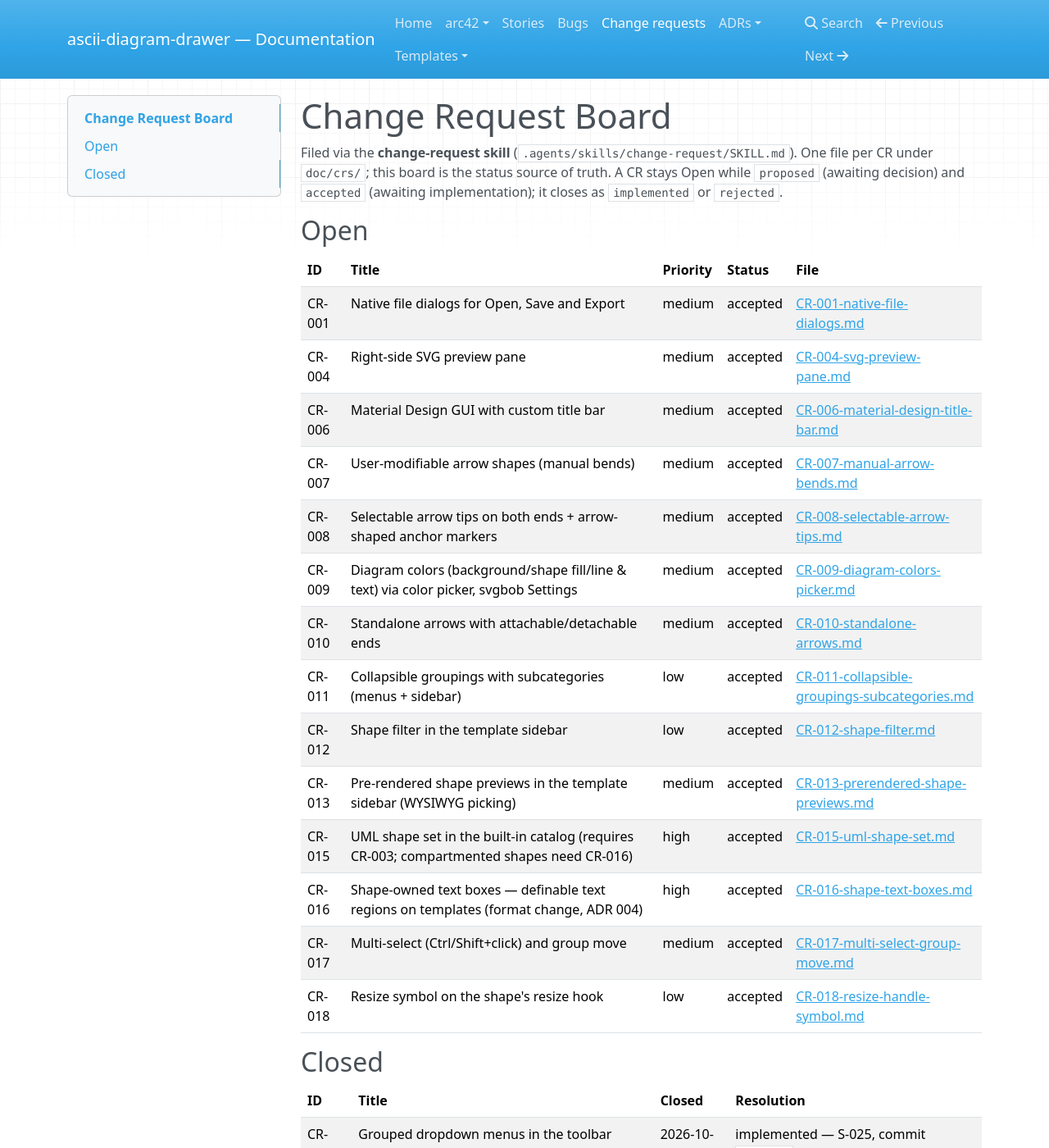
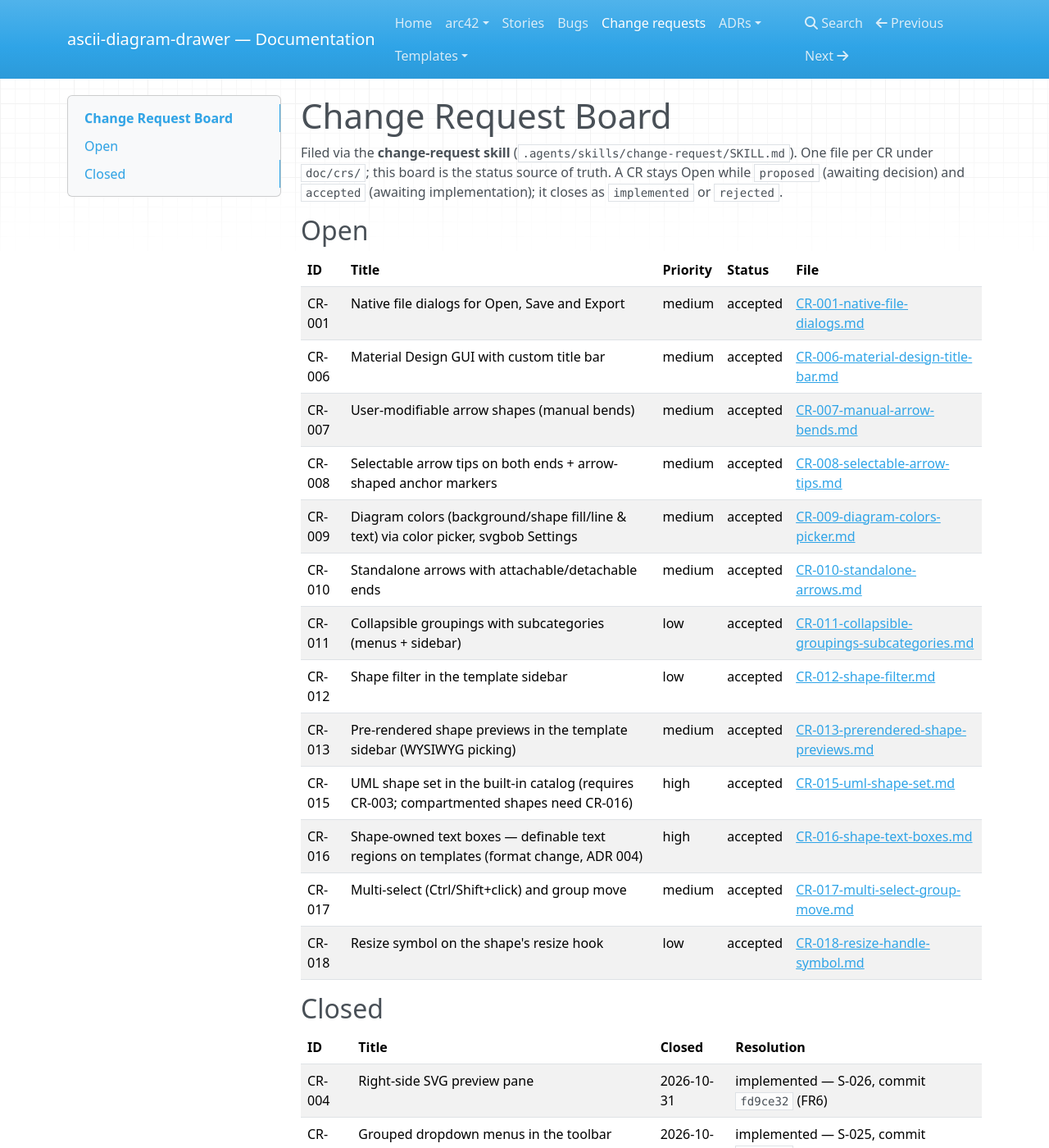
Before and after one commit to Reto411/ascii-diagram-drawer, an MkDocs documentation site: the page built from doc/crs/CRS.md, in a window 1280 px wide and 1400 px high. Shown: the whole window at 82% size. Built offline with MkDocs 1.6.1, drawn with Linux system fonts in a browser that asks for light colours; nearby versions of some CDN libraries.

Commit message:
CR-004 -> implemented (S-026, fd9ce32) — closed on the CR board

```diff
--- a/doc/crs/CRS.md
+++ b/doc/crs/CRS.md
@@ -15,7 +15,6 @@ Filed via the **change-request skill** (`.agents/skills/change-request/SKILL.md`
 | ID | Title | Priority | Status | File |
 |----|-------|----------|--------|------|
 | CR-001 | Native file dialogs for Open, Save and Export | medium | accepted | [CR-001-native-file-dialogs.md](CR-001-native-file-dialogs.md) |
-| CR-004 | Right-side SVG preview pane | medium | accepted | [CR-004-svg-preview-pane.md](CR-004-svg-preview-pane.md) |
 | CR-006 | Material Design GUI with custom title bar | medium | accepted | [CR-006-material-design-title-bar.md](CR-006-material-design-title-bar.md) |
 | CR-007 | User-modifiable arrow shapes (manual bends) | medium | accepted | [CR-007-manual-arrow-bends.md](CR-007-manual-arrow-bends.md) |
 | CR-008 | Selectable arrow tips on both ends + arrow-shaped anchor markers | medium | accepted | [CR-008-selectable-arrow-tips.md](CR-008-selectable-arrow-tips.md) |
@@ -33,6 +32,7 @@ Filed via the **change-request skill** (`.agents/skills/change-request/SKILL.md`
 
 | ID | Title | Closed | Resolution |
 |----|--------|--------|------------|
+| CR-004 | Right-side SVG preview pane | 2026-10-31 | implemented — S-026, commit `fd9ce32` (FR6) |
 | CR-002 | Grouped dropdown menus in the toolbar | 2026-10-31 | implemented — S-025, commit `16710cc` (FR6) |
 | CR-003 | Template creation via text box + resize-rule toolset | 2026-10-31 | implemented — S-024, commit `d6d6f3e` (FR3) |
 | CR-005 | Options menu with theme selection and config persistence | 2026-10-31 | implemented — S-023, commit `ea40669` (FR13) |
```
Also changed, not shown: doc/crs/CR-004-svg-preview-pane.md (+2 -2 lines).
